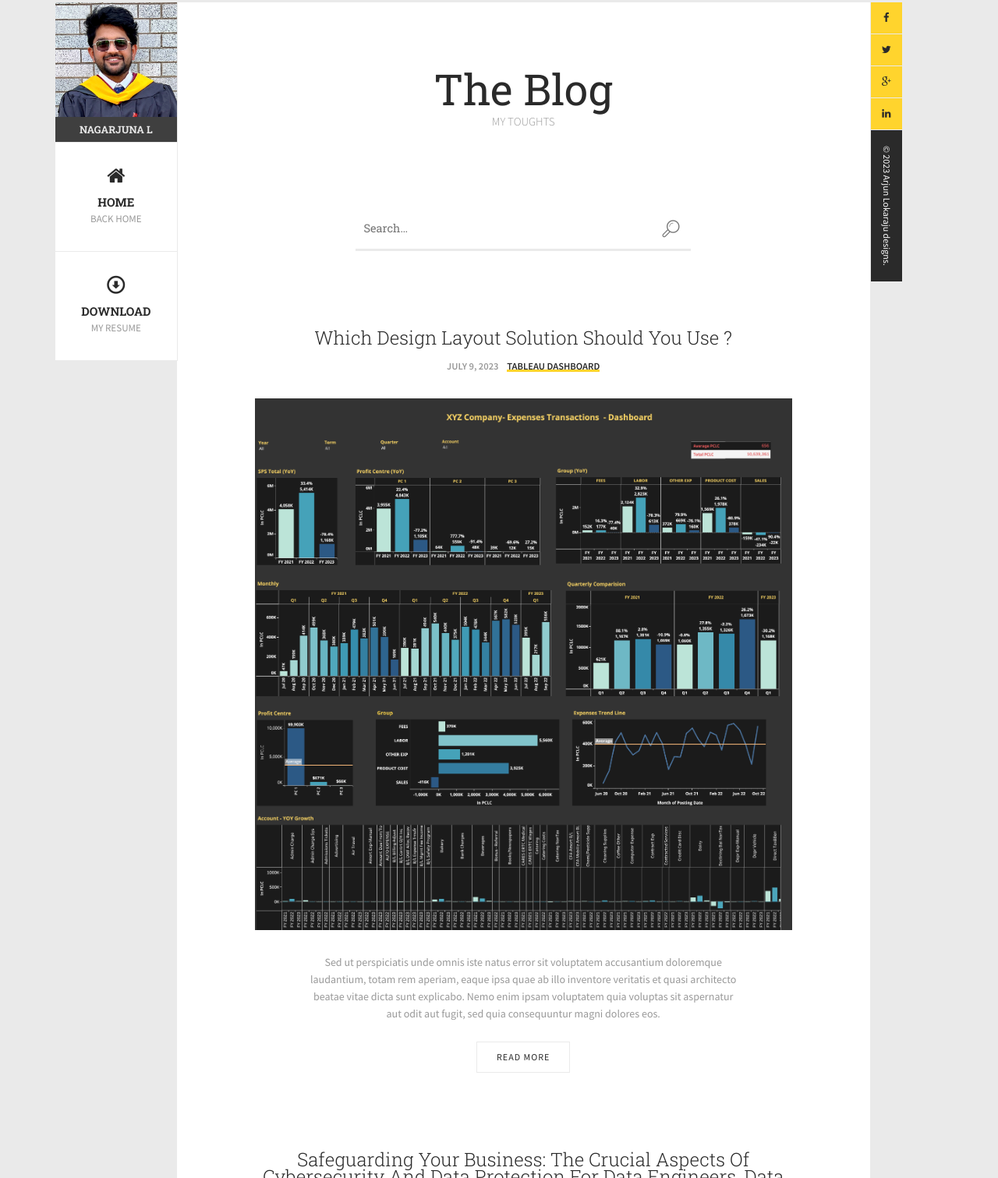
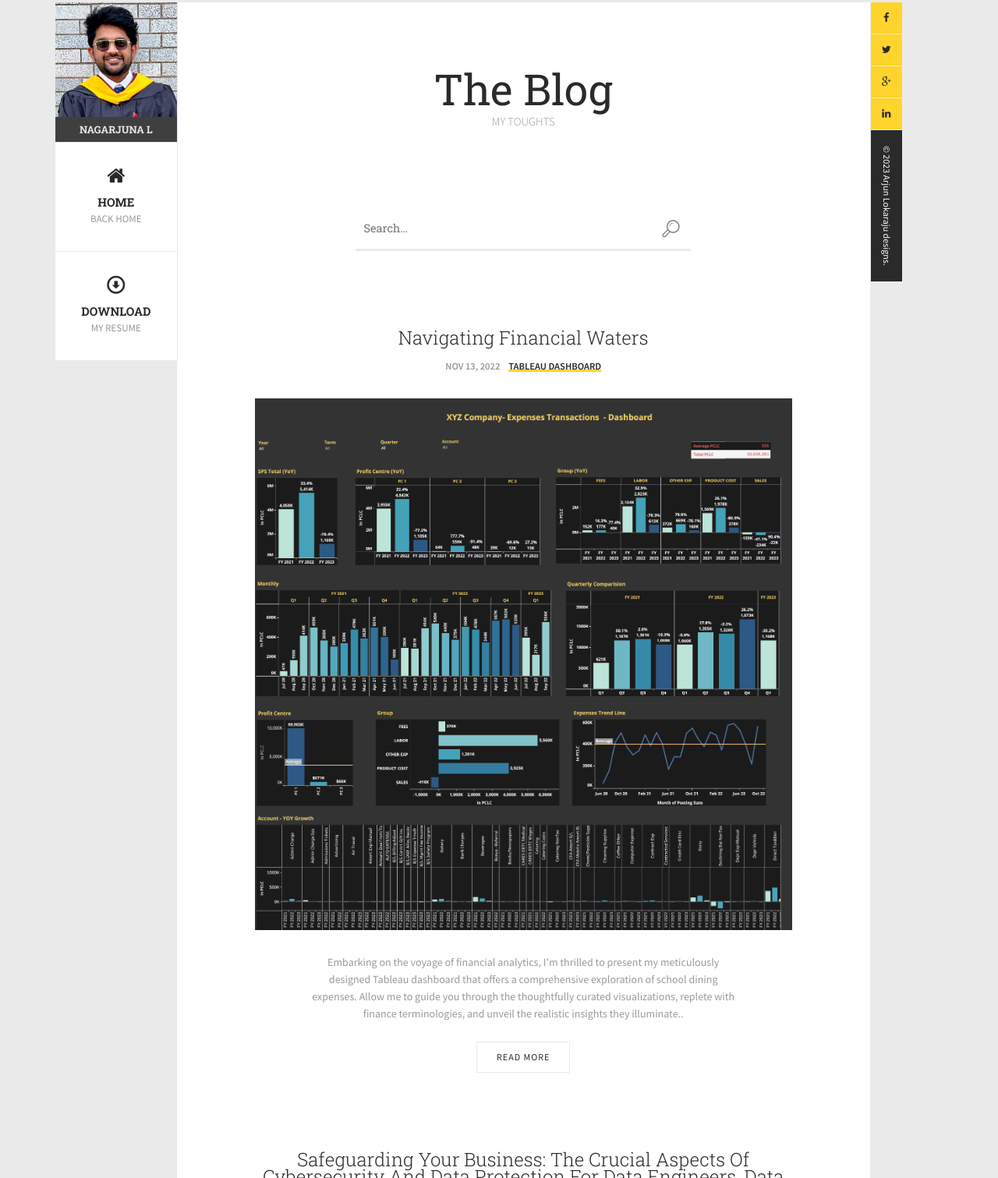
Before and after one commit to Lokaraju/Lokaraju.github.io, a plain HTML site: page blog.html in a window 1280 px wide. Shown: the part 147-1658 px from the top of the page at 78% size. Drawn offline with Linux system fonts and the light colour scheme.

Commit message:
Add files via upload

```diff
--- a/blog.html
+++ b/blog.html
@@ -68,7 +68,7 @@
 						<nav id="main-nav" class="main-nav clearfix t-center uppercase not-tabbed">
 
 						<ul>
-							<li><a href="index.html#blog"><i class="icon-home"></i>Home<span>Back Home</span></a></li>
+							<li><a href="index.html"><i class="icon-home"></i>Home<span>Back Home</span></a></li>
 							<li><a href="#"><i class="icon-down-circled-1"></i>Download<span>My Resume</span></a></li>
 
 						</ul>
@@ -165,7 +165,7 @@
 
 									<div class="post-title mb-10">
                                     <a href="blog_single.html">
-                                        <h4>Which design layout solution should you use ?</h4>
+                                        <h4>Navigating Financial Waters</h4>
                                     </a>
                                 </div>
 
@@ -173,7 +173,7 @@
 								<ul class="post-meta mb-30">
                                     <li>
                                         <span class="entry-date">
-										     July 9, 2023
+										     Nov 13, 2022
 									</span>
                                     </li>
 
@@ -191,11 +191,8 @@
 									</div>
 
 									<div class="entry-content">
-								<p>Sed ut perspiciatis unde omnis iste natus error sit voluptatem accusantium doloremque
-									 laudantium, totam rem aperiam, eaque ipsa quae ab illo inventore veritatis et quasi
-									architecto beatae vitae dicta sunt explicabo. Nemo enim ipsam voluptatem quia voluptas sit
-									aspernatur aut odit aut fugit,
-									 sed quia consequuntur magni dolores eos. </p>
+								<p>Embarking on the voyage of financial analytics, I'm thrilled to present my meticulously designed Tableau dashboard that offers a comprehensive exploration of school dining expenses.
+									Allow me to guide you through the thoughtfully curated visualizations, replete with finance terminologies, and unveil the realistic insights they illuminate.. </p>
 								</div>
 
 									<a class="but" href="blog_single.html">Read More</a>
```
Also changed, not shown: Cyber Security blog.html (+5 -5 lines).
